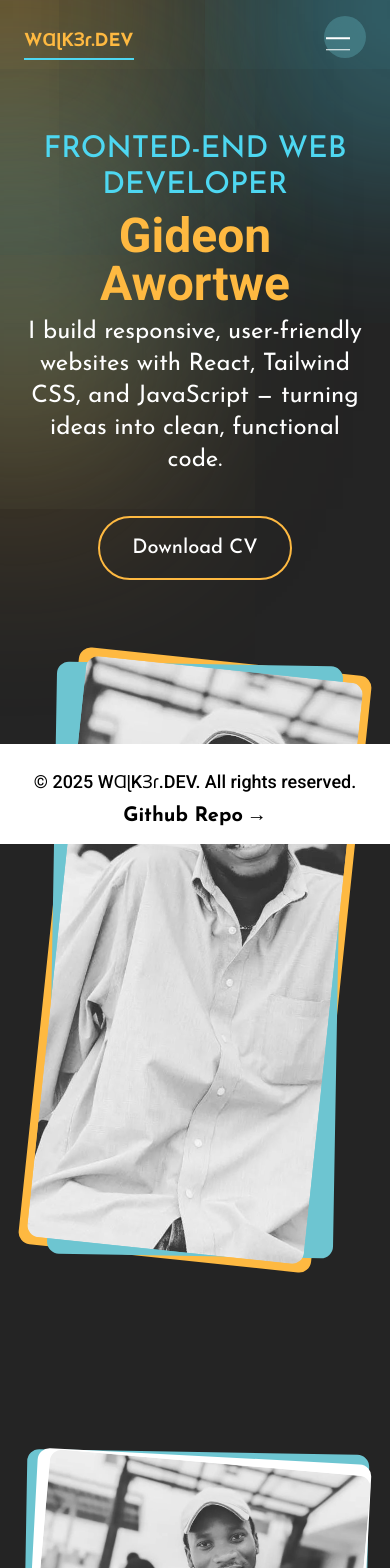
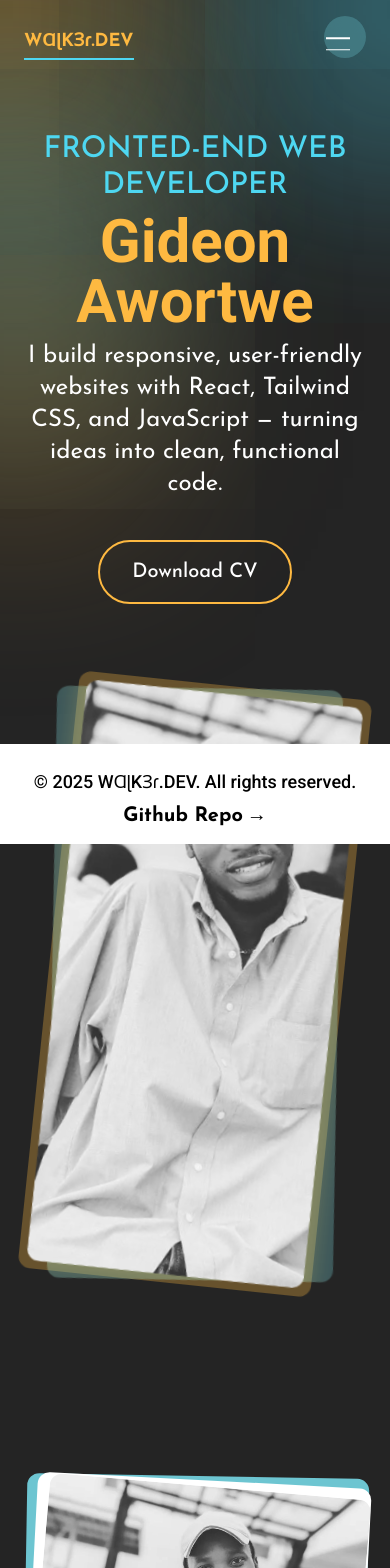
Before and after one commit to Walker-Gideon/walker.dev, a React (Vite) app: page / in a window 390 px wide. Shown: the top 1568 px of the page. Built offline with nearby package versions, Linux system fonts and the light colour scheme; a web font is replaced by a local one.

Commit message:
Added blur background to the image background

```diff
--- a/src/components/hero/Hero.jsx
+++ b/src/components/hero/Hero.jsx
@@ -1,4 +1,3 @@
-import { motion } from "motion/react";
 import Image from "./Image";
 import HeroText from "./HeroText";
 import Button from "../Button";
--- a/src/components/hero/HeroText.jsx
+++ b/src/components/hero/HeroText.jsx
@@ -4,10 +4,10 @@ function HeroText() {
       <p className="text-4xl small:text-2xl sm:text-3xl md:text-3xl text-blueprime font-medium uppercase">
         Fronted-end Web Developer
       </p>
-      <p className="font-bold small:text-5xl sm:text-5xl medium:text-7xl md:text-8xl font-sans py-4 small:py-2 md:py-6 text-primary">
+      <p className="font-bold small:text-5xl sm:text-6xl medium:text-7xl md:text-8xl font-sans py-4 small:py-2 md:py-6 text-primary">
         Gideon Awortwe
       </p>
-      <p className="text-2xl small:text-2xl md:text-2xl text-white small:w-full md:w-[80%]  mb-10">
+      <p className="text-2xl small:text-2xl text-white small:w-full md:w-[80%]  mb-10">
         I build responsive, user-friendly websites with React, Tailwind CSS, and
         JavaScript — turning ideas into clean, functional code.
       </p>
--- a/src/components/hero/Image.jsx
+++ b/src/components/hero/Image.jsx
@@ -3,8 +3,8 @@ import creatorImage from "../../assets/my-prof.jpeg";
 function Image() {
   return (
     <div className="small:p-4 sm:px-6 sm:p-0">
-      <div className="w-full h-full small:w-[280px] md:w-[300px] small:h-120 sm:w-full sm:h-150 medium:h-160 md:h-125 p-0.5 small:p-1 bg-primary justify-self-end rounded-xl rotate-10 small:rotate-2 sm:rotate-6 medium:rotate-8">
-        <div className="relative w-full h-140 small:h-full sm:h-full medium:h-160 md:h-full p-2 small:p-1 bg-blue rounded-xl -rotate-5">
+      <div className="w-full h-full small:w-[280px] md:w-[300px] small:h-120 sm:w-full sm:h-150 medium:h-160 md:h-125 p-0.5 small:p-1 bg-primary/30 backdrop-blur-md justify-self-end rounded-xl rotate-10 small:rotate-2 sm:rotate-6 medium:rotate-8">
+        <div className="relative w-full h-140 small:h-full sm:h-full medium:h-160 md:h-full p-2 small:p-1 bg-blue/30 backdrop-blur-md rounded-xl -rotate-5">
           <img
             src={creatorImage}
             alt="Image of the creator of this portfiolo"
```
